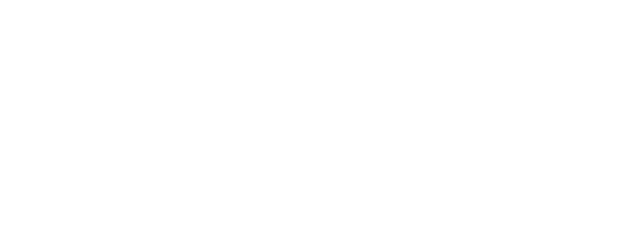
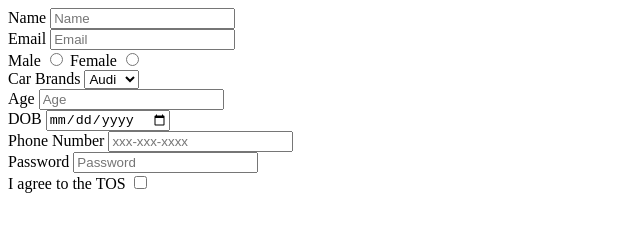
Before and after one commit to acciojob/signup-form-car-accio-rajitha, a website: page main.html in a window 1280 px wide. Shown: the whole page, without its empty margins (0-640 px from the left). Drawn offline with Linux system fonts and the light colour scheme.

Commit message:
created a submission

```diff
--- a/main.html
+++ b/main.html
@@ -10,7 +10,33 @@
 	<!-- the entire body must be written by student -->
     <script type="text/javascript" src="./script.js">
 </script>
+  <form method="post">
+	  <label for="name">Name</label>
+	  <input type="text" id="name" placeholder="Name" required><br>
+	  <label for="email">Email</label>
+	  <input type="Email" id="email" placeholder="Email" required><br>
+	  <label for="gender_m">Male</label>
+	  <input type="radio" id="gender_m" name="gender" required>
+	  <label for="gender_f">Female</label>
+	  <input type="radio" id="gender_f" name="gender" required><br>
+	  <label for="cars">Car Brands</label>
+	  <select id="cars" placeholder="--Please choose an option--" required>
+		  <option>Audi</option>
+		  <option>BMW</option>
 
+	  </select><br>
+	  <label for="age">Age</label>
+	  <input type="number" id="age" placeholder="Age" required><br>
+	  <label for="dob">DOB</label>
+	  <input type="date" id="dob"  required><br>
+	  <label for="tel">Phone Number</label>
+	  <input type="tel" id="tel" placeholder="xxx-xxx-xxxx"><br>
+	  <label for="password">Password</label>
+	  <input type="Password" id="password" placeholder="Password" required><br>
+	  <label for="tos">I agree to the TOS</label>
+	  <input type="checkbox" id="tos" required>
+
+  </form>
 </body>
 
 </html>
```
